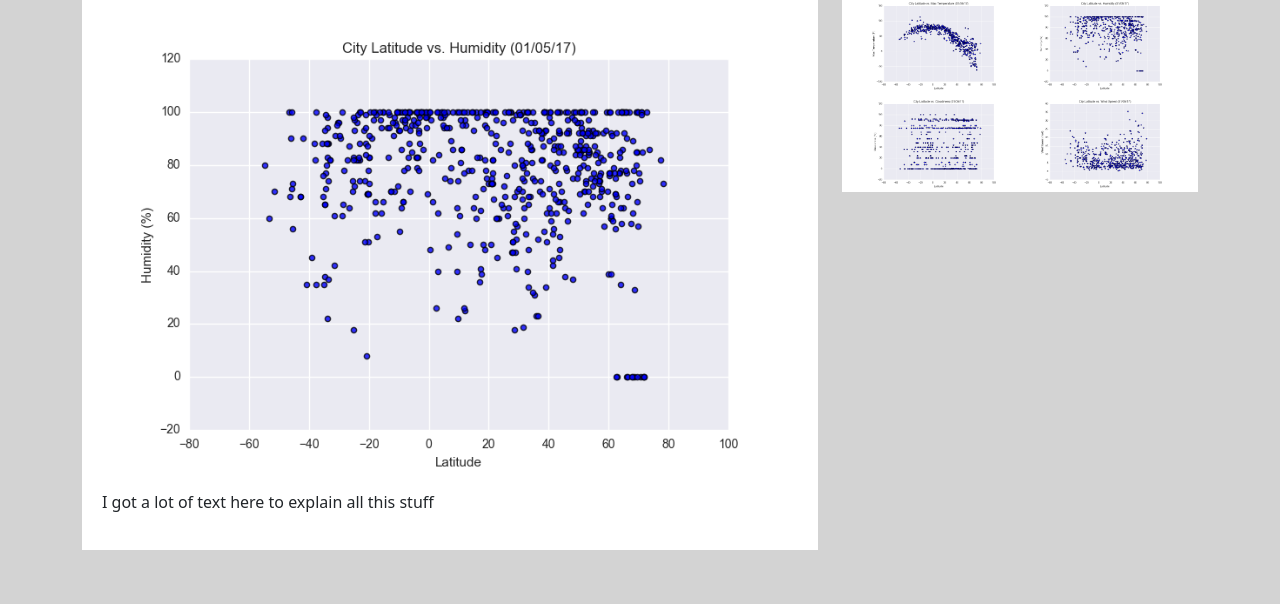
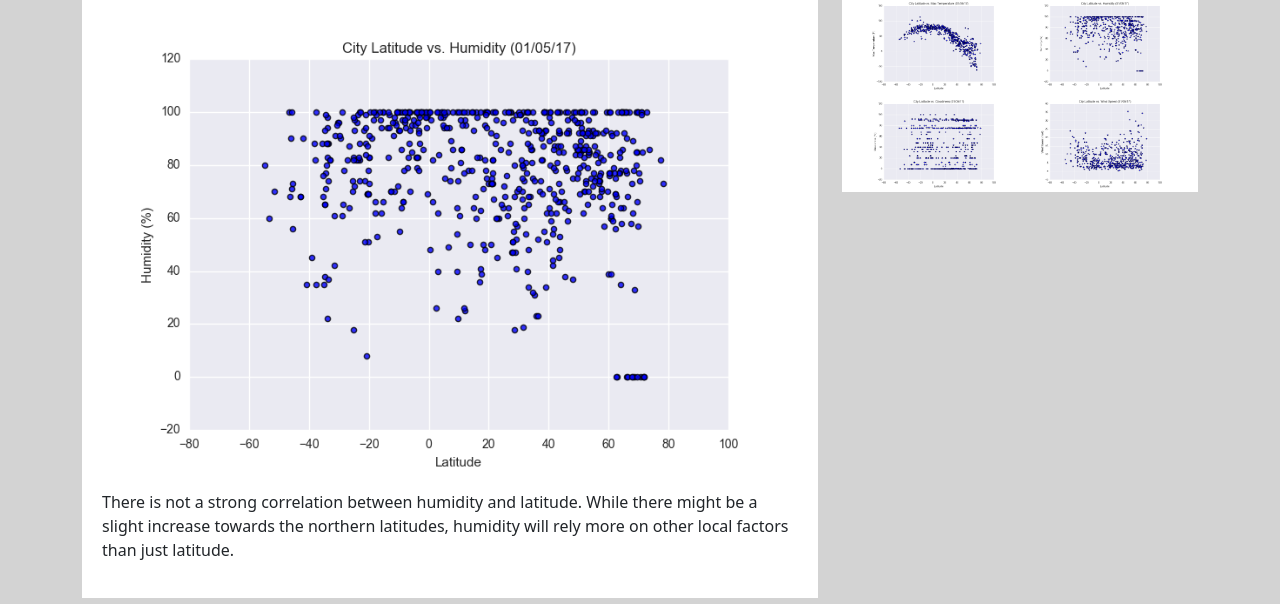
Before and after one commit to lmfao415/Web-Design-Challenge, a plain HTML site: page visualization2.html in a window 1280 px wide. Shown: the part 196-800 px from the top of the page. Drawn offline with nearby package versions, Linux system fonts and the light colour scheme.

Commit message:
added humidity analysis

```diff
--- a/visualization2.html
+++ b/visualization2.html
@@ -62,7 +62,9 @@
                 <hr>
                 <img src="/Resources/assets/images/Fig2.png" style="width:100%">
 
-                <p>I got a lot of text here to explain all this stuff</p>
+                <p>There is not a strong correlation between humidity and latitude. While there might be a slight
+                  increase towards the northern latitudes, humidity will rely more on other local factors than just latitude.
+                </p>
             </article>
           </div>
 
```
